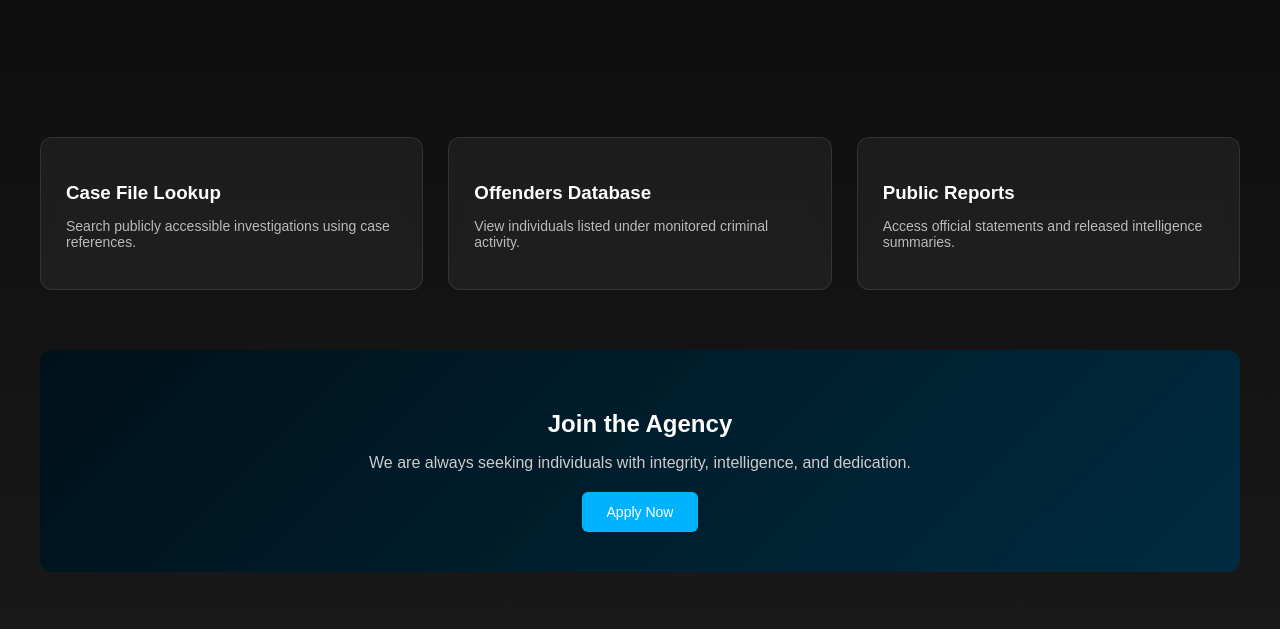
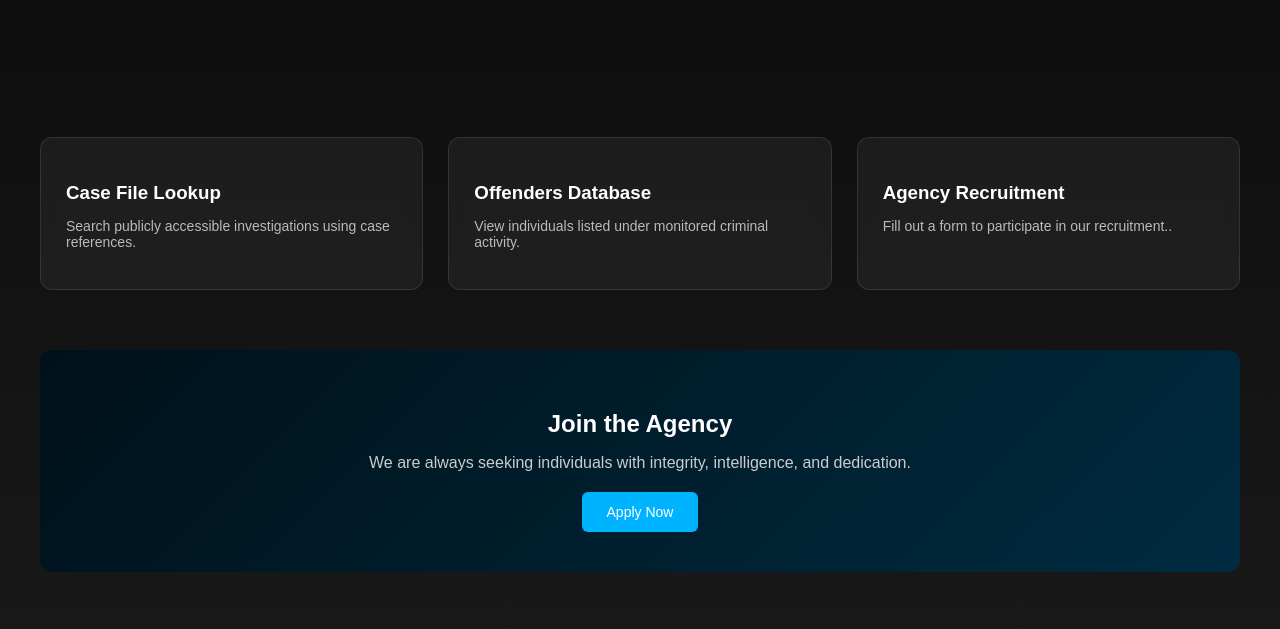
Before and after one commit to rggrpnca/nca-rggrp, a plain HTML site: page index.html in a window 1280 px wide. Shown: the part 247-876 px from the top of the page. Drawn offline with Linux system fonts and the light colour scheme.

Commit message:
Update recruitment card text in index.html

```diff
--- a/index.html
+++ b/index.html
@@ -227,8 +227,8 @@
             </div>
 
             <div class="card" onclick="location.href='recruitment.html'">
-                <h3>Public Reports</h3>
-                <p>Access official statements and released intelligence summaries.</p>
+                <h3>Agency Recruitment</h3>
+                <p>Fill out a form to participate in our recruitment..</p>
             </div>
 
         </div>
```
